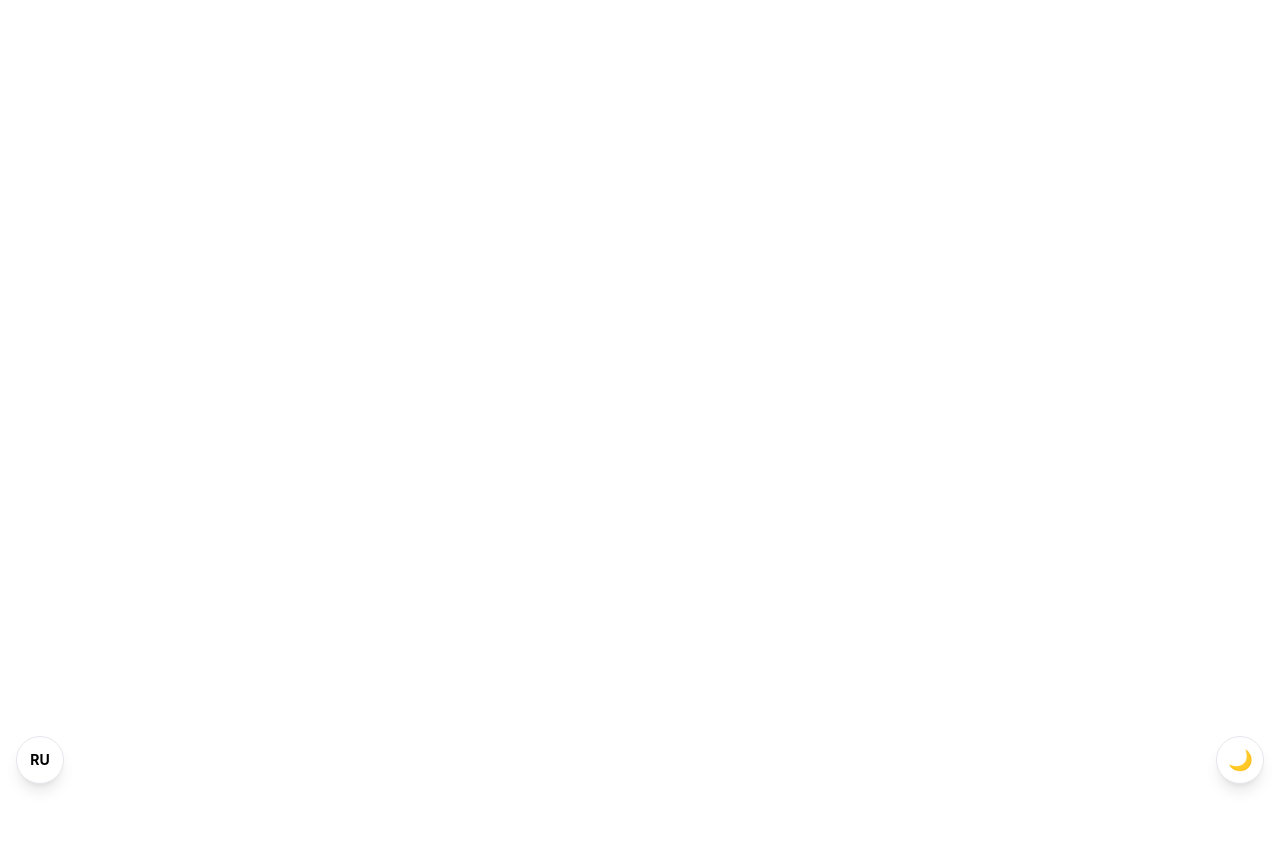
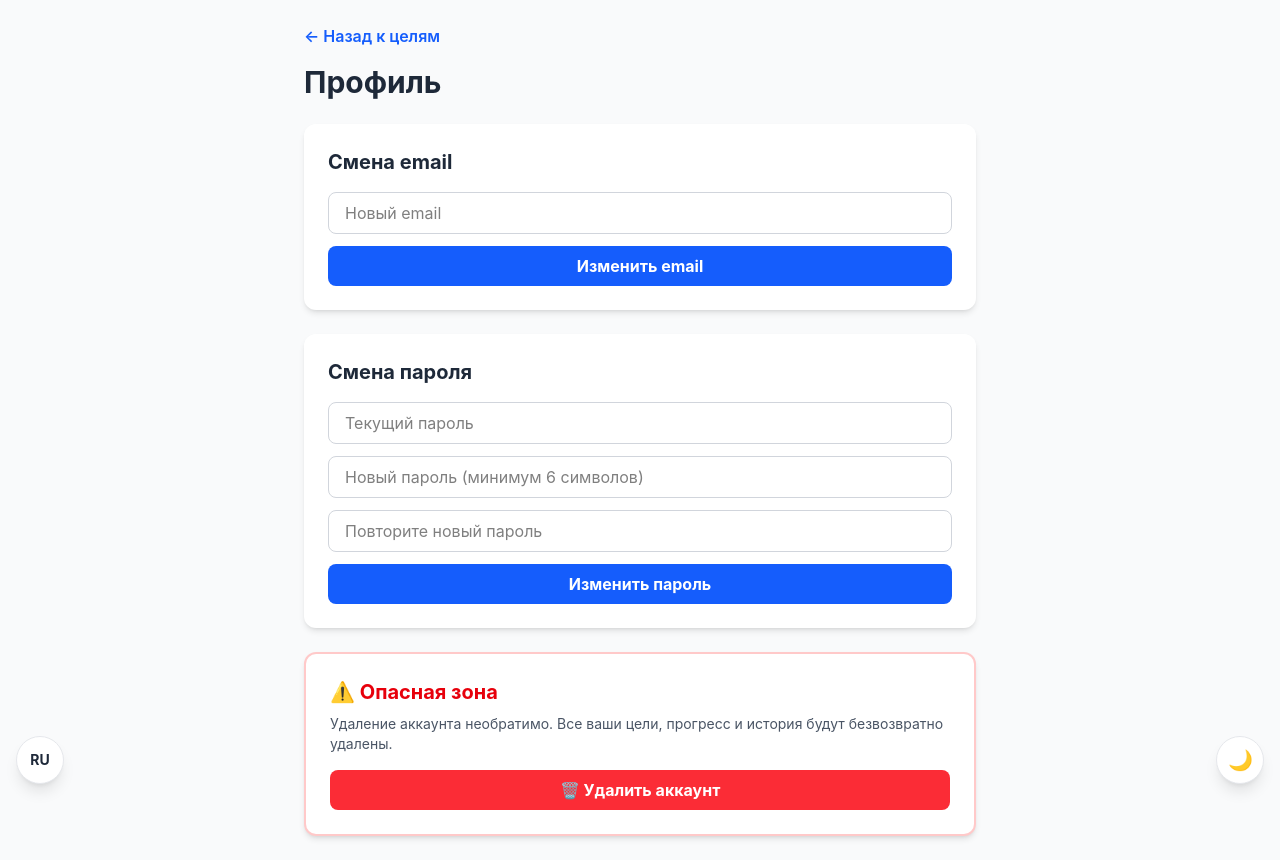
Before and after one commit to SADRAMIS/habit-tracker, a React app in the folder frontend/: page /profile in a window 1280 px wide. Before the commit this address had no page. Before the commit the page ends 800 px from the top, so only its background shows below. Built offline with nearby package versions, Linux system fonts and the light colour scheme; sample sign-in values are in the browser's storage; the HTML template or start-up script is replaced by a standard one.

Commit message:
feat(frontend): add i18n translations and fix language toggle visibility in dark mode

```diff
--- a/frontend/src/App.jsx
+++ b/frontend/src/App.jsx
@@ -8,6 +8,7 @@ import ExportPage from './components/ExportPage';
 import ToastContainer from './components/Toast';
 import ThemeToggle from './components/ThemeToggle';
 import LanguageToggle from './components/LanguageToggle';
+import ProfilePage from './components/ProfilePage';
 
 function App() {
   const [token, setToken] = useState(localStorage.getItem('token'));
@@ -33,6 +34,7 @@ function App() {
         <Route path="/dashboard" element={token ? <DashboardPage /> : <Navigate to="/" />} />
         <Route path="/goals/:id" element={token ? <GoalDetailPage /> : <Navigate to="/" />} />
         <Route path="/export" element={token ? <ExportPage /> : <Navigate to="/" />} />
+        <Route path="/profile" element={token ? <ProfilePage onLogout={handleLogout} /> : <Navigate to="/" />} />
       </Routes>
     </BrowserRouter>
   );
--- a/frontend/src/components/LanguageToggle.jsx
+++ b/frontend/src/components/LanguageToggle.jsx
@@ -12,7 +12,7 @@ export default function LanguageToggle() {
   return (
     <button
       onClick={toggleLang}
-      className="fixed bottom-4 left-4 z-40 w-12 h-12 rounded-full bg-white dark:bg-gray-800 shadow-lg border border-gray-200 dark:border-gray-700 flex items-center justify-center text-sm font-bold hover:scale-110 transition-transform"
+      className="fixed bottom-4 left-4 z-40 w-12 h-12 rounded-full bg-white dark:bg-gray-800 shadow-lg border border-gray-200 dark:border-gray-700 flex items-center justify-center text-sm font-bold text-gray-800 dark:text-white hover:scale-110 transition-transform"
       title={i18n.language === 'ru' ? 'Switch to English' : 'Переключить на русский'}
     >
       {i18n.language === 'ru' ? 'RU' : 'EN'}
--- /dev/null
+++ b/frontend/src/components/ProfilePage.jsx
@@ -0,0 +1,162 @@
+import { useState } from 'react';
+import { useTranslation } from 'react-i18next';
+import { useNavigate } from 'react-router-dom';
+import { api } from '../api';
+import { showToast } from './Toast';
+
+export default function ProfilePage({ onLogout }) {
+  const { t } = useTranslation();
+  const navigate = useNavigate();
+
+  const [email, setEmail] = useState('');
+  const [oldPassword, setOldPassword] = useState('');
+  const [newPassword, setNewPassword] = useState('');
+  const [confirmPassword, setConfirmPassword] = useState('');
+  const [savingEmail, setSavingEmail] = useState(false);
+  const [savingPassword, setSavingPassword] = useState(false);
+
+  const handleChangeEmail = async (e) => {
+    e.preventDefault();
+    setSavingEmail(true);
+    try {
+      await api.changeEmail({ newEmail: email });
+      showToast('✓', 'success');
+      setTimeout(() => {
+        localStorage.removeItem('token');
+        onLogout();
+        navigate('/');
+      }, 1500);
+    } catch (error) {
+      showToast('Error: ' + error.message, 'error');
+    } finally {
+      setSavingEmail(false);
+    }
+  };
+
+  const handleChangePassword = async (e) => {
+    e.preventDefault();
+    if (newPassword !== confirmPassword) {
+      showToast('Passwords do not match', 'warning');
+      return;
+    }
+    setSavingPassword(true);
+    try {
+      await api.changePassword({ oldPassword, newPassword });
+      showToast('✓', 'success');
+      setTimeout(() => {
+        localStorage.removeItem('token');
+        onLogout();
+        navigate('/');
+      }, 1500);
+    } catch (error) {
+      showToast('Error: ' + error.message, 'error');
+    } finally {
+      setSavingPassword(false);
+    }
+  };
+
+  const handleDeleteAccount = async () => {
+    const confirmed = window.confirm('Are you sure?');
+    if (!confirmed) return;
+    const doubleCheck = window.prompt('Type "DELETE" or "УДАЛИТЬ" to confirm:');
+    if (doubleCheck !== 'DELETE' && doubleCheck !== 'УДАЛИТЬ') {
+      showToast('Cancelled', 'warning');
+      return;
+    }
+
+    try {
+      await api.deleteAccount();
+      showToast('✓', 'success');
+      localStorage.removeItem('token');
+      onLogout();
+      navigate('/');
+    } catch (error) {
+      showToast('Error: ' + error.message, 'error');
+    }
+  };
+
+  return (
+    <div className="min-h-screen bg-gray-50 dark:bg-gray-900 p-6 transition-colors">
+      <div className="max-w-2xl mx-auto">
+        <button
+          onClick={() => navigate('/goals')}
+          className="mb-4 text-blue-600 dark:text-blue-400 hover:underline font-semibold"
+        >
+          {t('back_to_goals')}
+        </button>
+
+        <h1 className="text-3xl font-bold text-gray-800 dark:text-white mb-6">{t('profile_title')}</h1>
+
+        <div className="bg-white dark:bg-gray-800 rounded-xl shadow-md p-6 mb-6 animate-fade-in transition-colors">
+          <h2 className="text-xl font-bold text-gray-800 dark:text-white mb-4">{t('change_email')}</h2>
+          <form onSubmit={handleChangeEmail} className="space-y-3">
+            <input
+              type="email"
+              placeholder={t('new_email')}
+              value={email}
+              onChange={(e) => setEmail(e.target.value)}
+              required
+              className="w-full px-4 py-2 border border-gray-300 dark:border-gray-600 dark:bg-gray-700 dark:text-white rounded-lg focus:outline-none focus:ring-2 focus:ring-blue-500"
+            />
+            <button
+              type="submit"
+              disabled={savingEmail}
+              className="w-full bg-blue-600 hover:bg-blue-700 disabled:opacity-50 text-white font-bold py-2 rounded-lg transition"
+            >
+              {savingEmail ? t('saving') : t('change_email_button')}
+            </button>
+          </form>
+        </div>
+
+        <div className="bg-white dark:bg-gray-800 rounded-xl shadow-md p-6 mb-6 animate-fade-in transition-colors">
+          <h2 className="text-xl font-bold text-gray-800 dark:text-white mb-4">{t('change_password')}</h2>
+          <form onSubmit={handleChangePassword} className="space-y-3">
+            <input
+              type="password"
+              placeholder={t('current_password')}
+              value={oldPassword}
+              onChange={(e) => setOldPassword(e.target.value)}
+              required
+              className="w-full px-4 py-2 border border-gray-300 dark:border-gray-600 dark:bg-gray-700 dark:text-white rounded-lg focus:outline-none focus:ring-2 focus:ring-blue-500"
+            />
+            <input
+              type="password"
+              placeholder={t('new_password')}
+              value={newPassword}
+              onChange={(e) => setNewPassword(e.target.value)}
+              required
+              minLength={6}
+              className="w-full px-4 py-2 border border-gray-300 dark:border-gray-600 dark:bg-gray-700 dark:text-white rounded-lg focus:outline-none focus:ring-2 focus:ring-blue-500"
+            />
+            <input
+              type="password"
+              placeholder={t('confirm_password')}
+              value={confirmPassword}
+              onChange={(e) => setConfirmPassword(e.target.value)}
+              required
+              className="w-full px-4 py-2 border border-gray-300 dark:border-gray-600 dark:bg-gray-700 dark:text-white rounded-lg focus:outline-none focus:ring-2 focus:ring-blue-500"
+            />
+            <button
+              type="submit"
+              disabled={savingPassword}
+              className="w-full bg-blue-600 hover:bg-blue-700 disabled:opacity-50 text-white font-bold py-2 rounded-lg transition"
+            >
+              {savingPassword ? t('saving') : t('change_password_button')}
+            </button>
+          </form>
+        </div>
+
+        <div className="bg-white dark:bg-gray-800 rounded-xl shadow-md p-6 border-2 border-red-200 dark:border-red-900 animate-fade-in transition-colors">
+          <h2 className="text-xl font-bold text-red-600 dark:text-red-400 mb-2">{t('danger_zone')}</h2>
+          <p className="text-gray-600 dark:text-gray-400 mb-4 text-sm">{t('danger_description')}</p>
+          <button
+            onClick={handleDeleteAccount}
+            className="w-full bg-red-500 hover:bg-red-600 text-white font-bold py-2 rounded-lg transition"
+          >
+            {t('delete_account')}
+          </button>
+        </div>
+      </div>
+    </div>
+  );
+}
```
